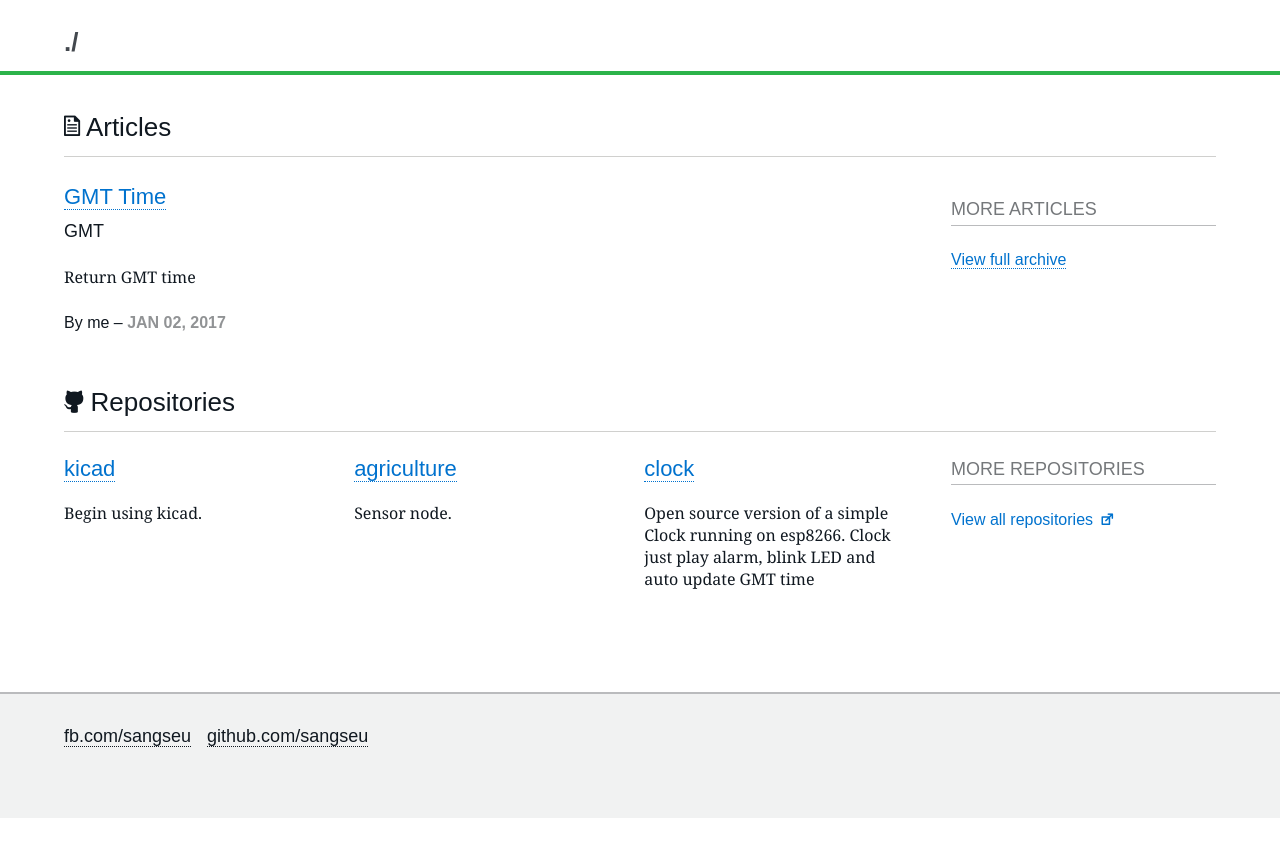
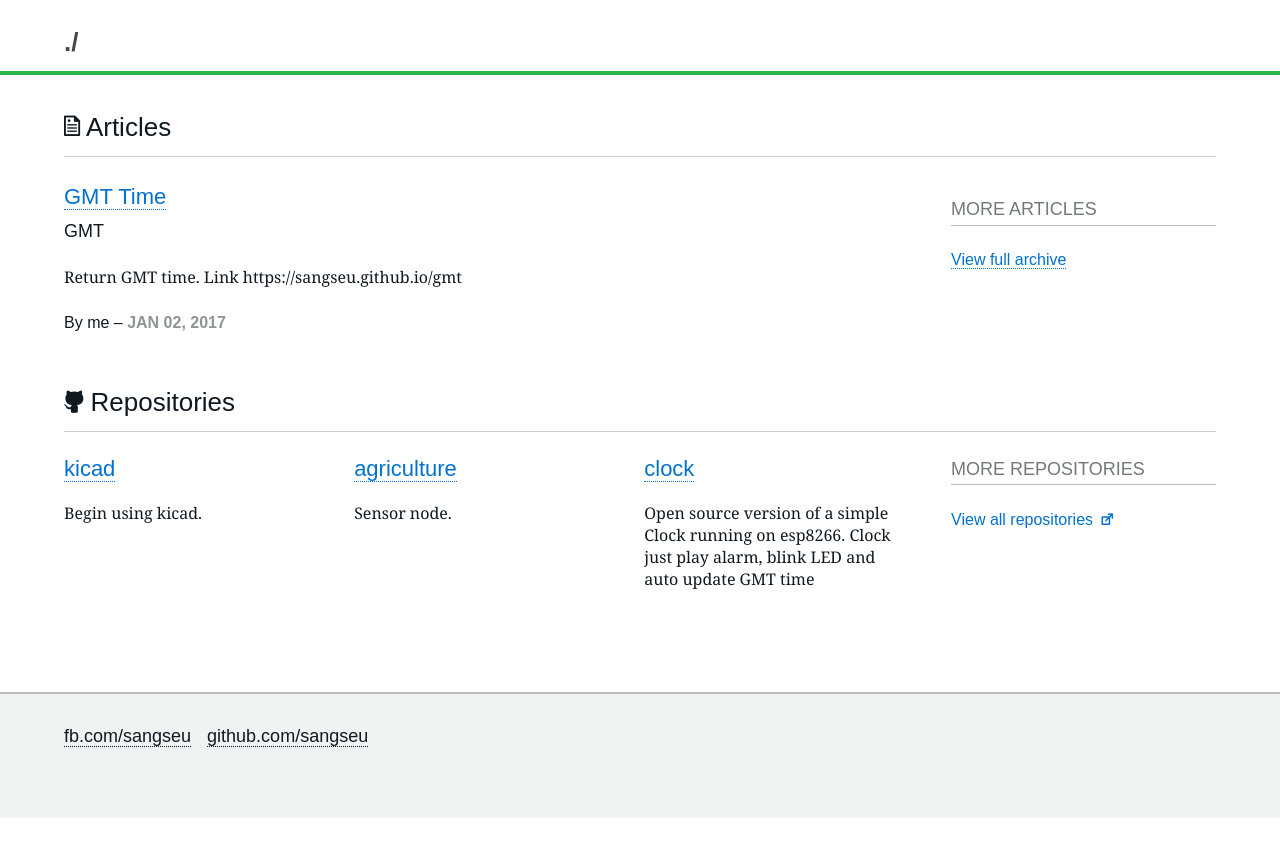
Before and after one commit to sangseu/14Apr_sangseu.github.io, a Jekyll site: the page built from index.html, in a window 1280 px wide. Shown: the top 857 px of the page. Built offline with Jekyll 4.4.1, drawn with Linux system fonts in a browser that asks for light colours; nearby versions of some CDN libraries; some web fonts are replaced.

Commit message:
Update 2017-01-02-gmt.md

```diff
--- a/_posts/2017-01-02-gmt.md
+++ b/_posts/2017-01-02-gmt.md
@@ -4,7 +4,7 @@ layout: post
 author: me
 title: "GMT Time"
 tagline: GMT
-excerpt: "Return GMT time"
+excerpt: "Return GMT time. Link https://sangseu.github.io/gmt"
 ---
 
-;)
+https://sangseu.github.io/gmt
```
